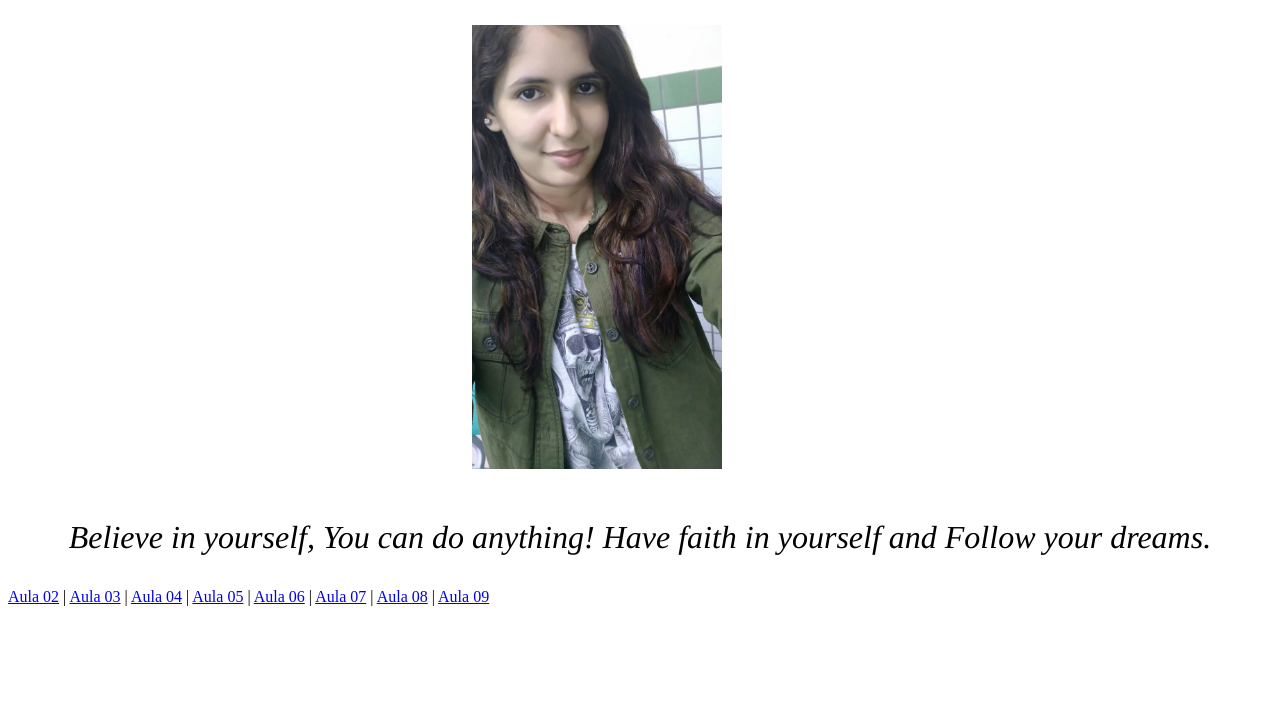
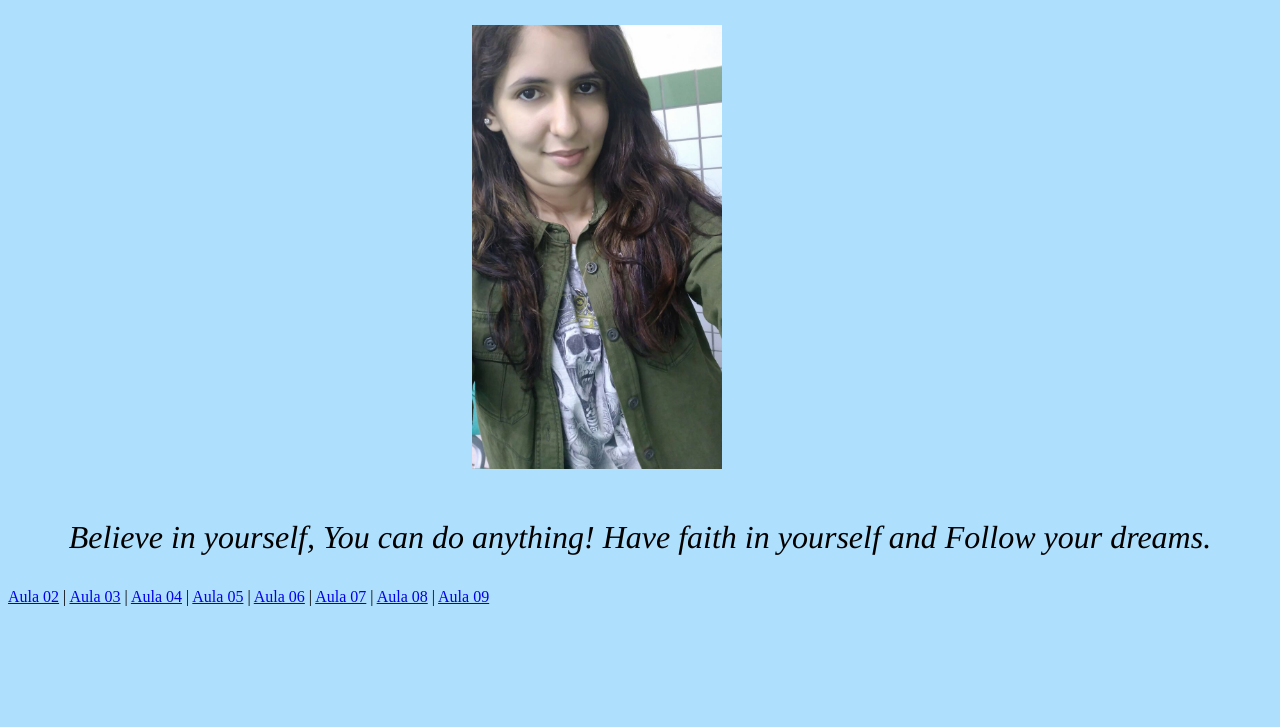
Before and after one commit to AnnaBH/AnnaBH.github.io, a plain HTML site: page index.html in a window 1280 px wide. Shown: the part 73-800 px from the top of the page. Drawn offline with Linux system fonts and the light colour scheme.

Commit message:
modificação do style index

```diff
--- a/index.css
+++ b/index.css
@@ -12,3 +12,8 @@ p{
     font-size:2em;
     font-style: italic;
 }
+
+body{
+    color: black;
+    background-color: #aedffc;
+}
```
